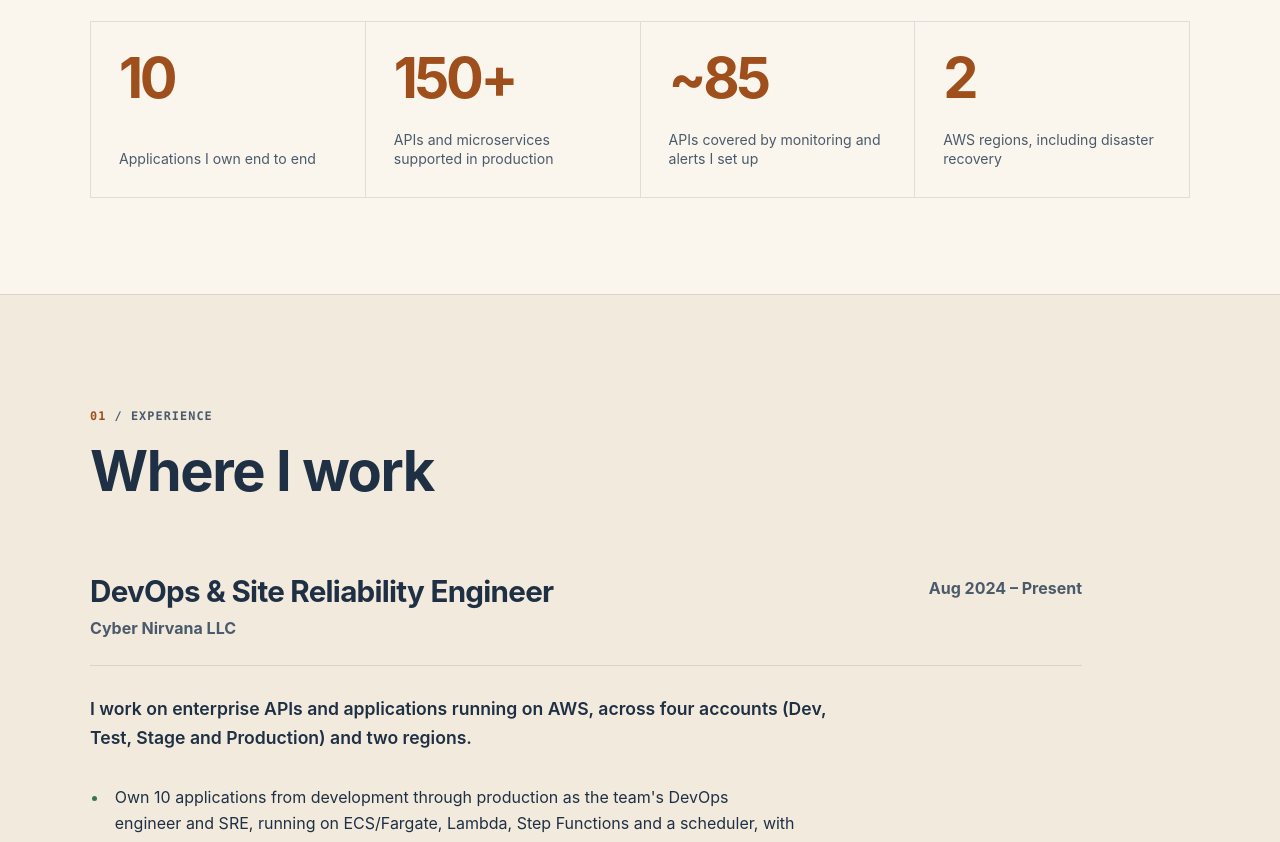
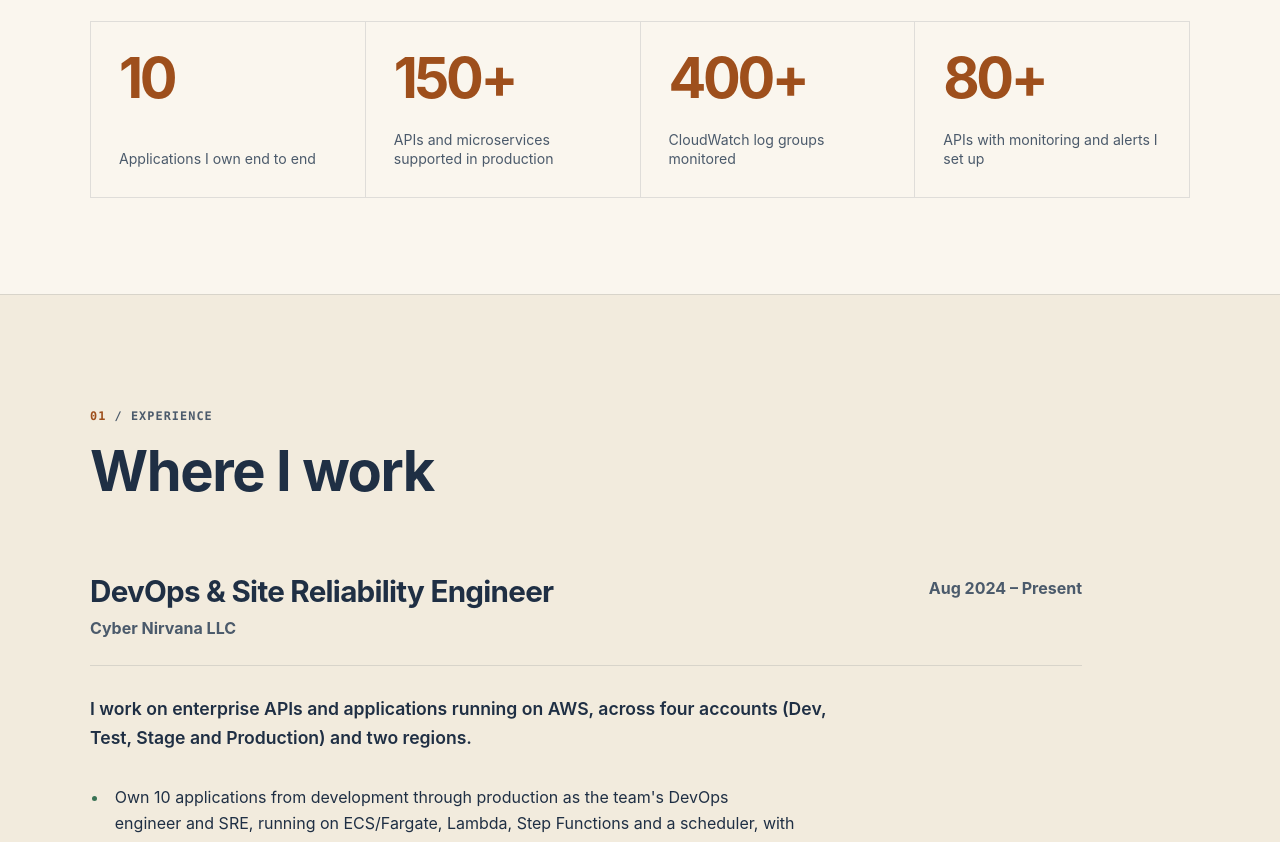
Before and after one commit to ramsrisaikotari/abhiram-portfolio, a React (Vite) app: page / in a window 1280 px wide. Shown: the part 1060-1902 px from the top of the page. Built offline with nearby package versions, Linux system fonts and the light colour scheme; a web font is replaced by a local one.

Commit message:
Iteration 102: update impact numbers and labels

```diff
--- a/src/data/siteContent.ts
+++ b/src/data/siteContent.ts
@@ -25,8 +25,8 @@ export const hero = {
   impact: [
     { value: "10", label: "Applications I own end to end" },
     { value: "150+", label: "APIs and microservices supported in production" },
-    { value: "~85", label: "APIs covered by monitoring and alerts I set up" },
-    { value: "2", label: "AWS regions, including disaster recovery" },
+    { value: "400+", label: "CloudWatch log groups monitored" },
+    { value: "80+", label: "APIs with monitoring and alerts I set up" },
   ],
 } as const;
 
```
Also changed, not shown: 1 other file (tests, documents, lock files or other folders).
